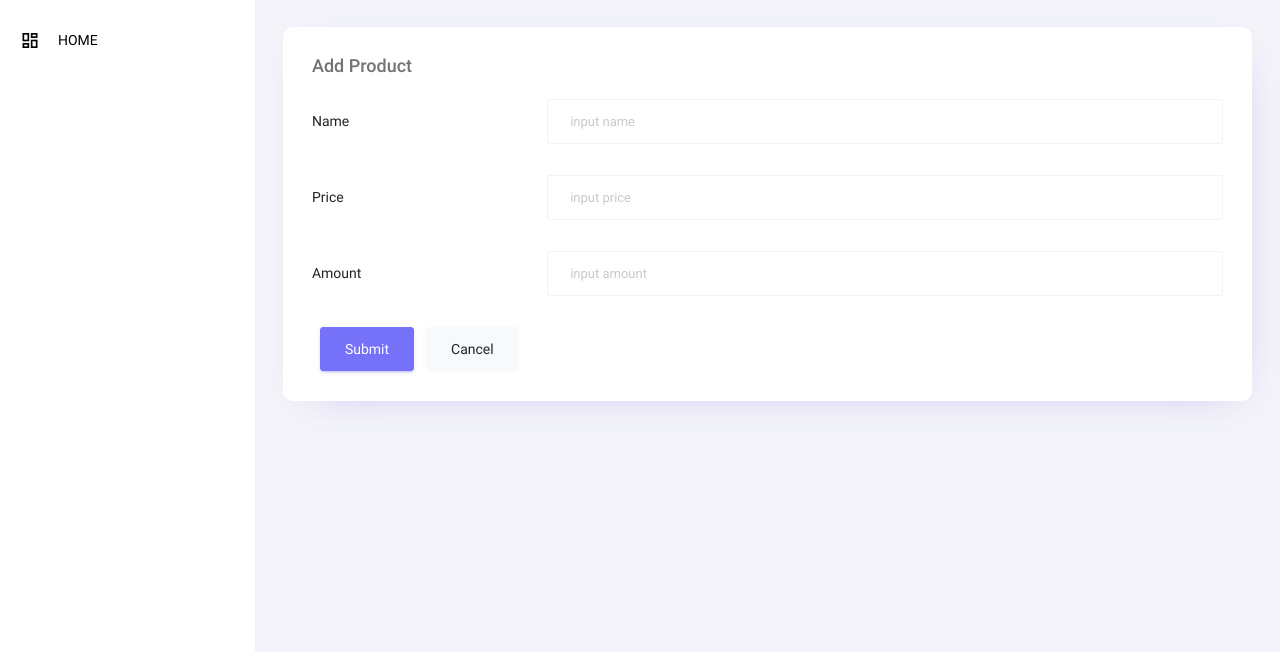
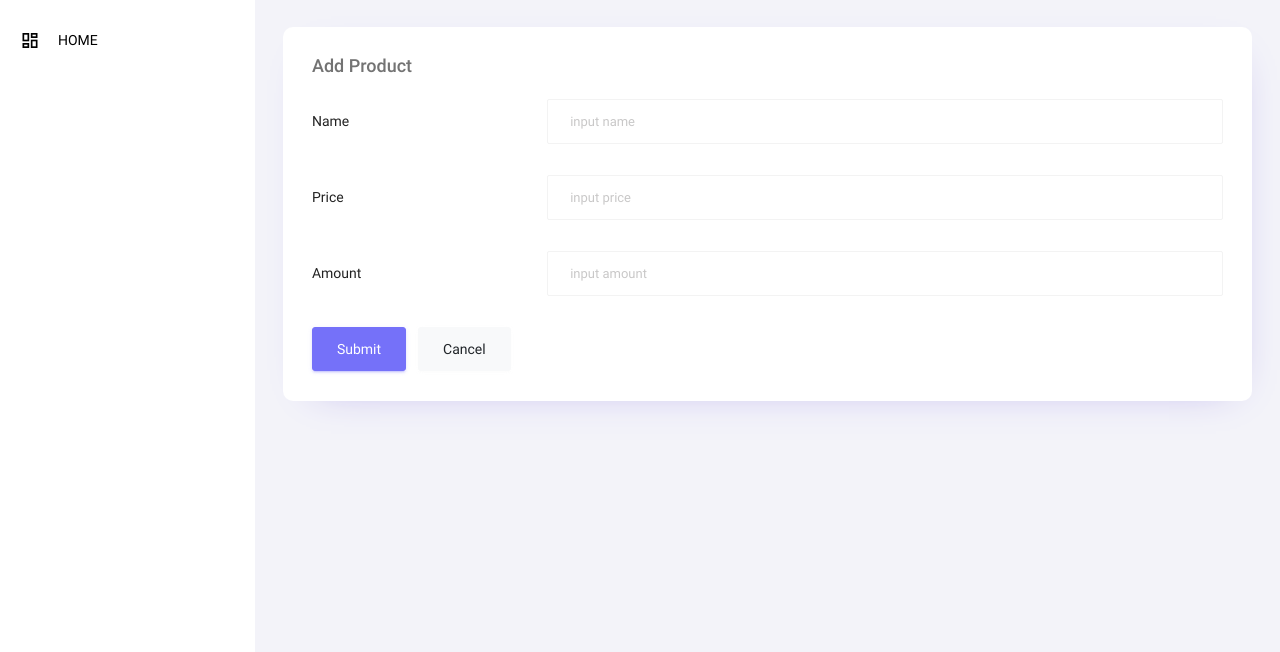
Before and after one commit to nattaphong2540/notify_lamp_repair, a CodeIgniter app: page /notify_lamp_repair/index.php/welcome/new_product2 in a window 1280 px wide. Shown: the part 71-723 px from the top of the page. Run offline with CodeIgniter, Linux system fonts and the light colour scheme; some libraries are stand-ins or nearby versions.

Commit message:
Update new_product2.php

```diff
--- a/application/views/product/new_product2.php
+++ b/application/views/product/new_product2.php
@@ -20,10 +20,8 @@
                     <input type="text" class="form-control" id="product_amount" placeholder="input amount">
                 </div>
             </div>
-            <div class="pl-2">
-                <button type="submit" class="btn btn-primary mr-2">Submit</button>
-                <button class="btn btn-light">Cancel</button>
-            </div>
+            <button type="submit" class="btn btn-primary mr-2">Submit</button>
+            <button class="btn btn-light">Cancel</button>
         </form>
     </div>
 </div>
```
